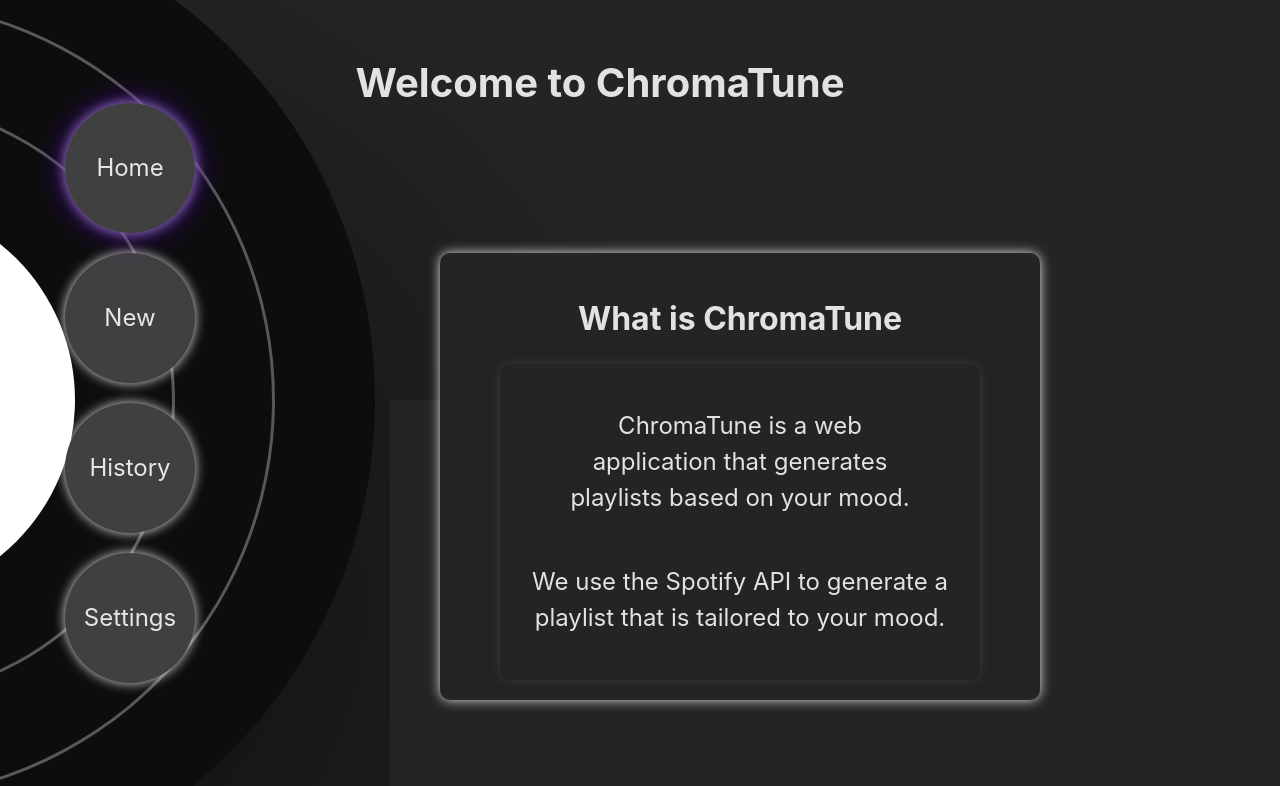
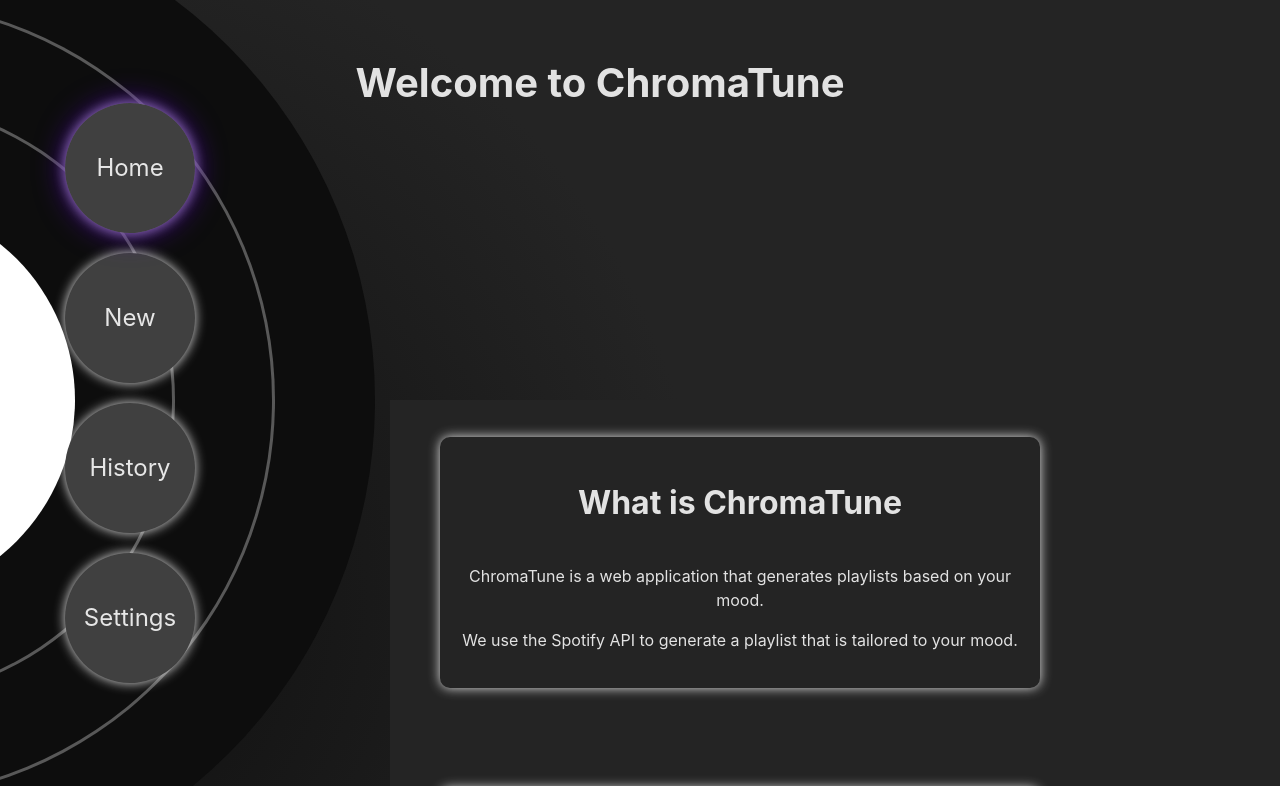
Before and after one commit to JoeyVedder/ChromaTune, a React (Vite) app: page / in a window 1280 px wide. Shown: the top 786 px of the page. Built offline with nearby package versions, Linux system fonts and the light colour scheme.

Commit message:
small change

```diff
--- a/client/src/Pages/Default/Default.css
+++ b/client/src/Pages/Default/Default.css
@@ -28,23 +28,6 @@
     line-height: 1.5;
     box-shadow: var(--shadow);
     z-index: 1;
-}
-
-.defaultCardText {
-    display: flex;
-    flex-direction: column;
-    text-align: center;
-    height: auto;
-    min-height: 300px;
-    margin: 0px 40px 0px 40px;
-    padding: 20px;
-    border-radius: 10px;
-    background-color: var(--background);
-    text-wrap: balance;
-    font-size: 1.5em;
-    color: rgba(255, 255, 255, 0.87);
-    line-height: 1.5;
-    box-shadow: 0 0 10px #353B3C;
 }
 
 body.light-mode .defaultContent {
```
